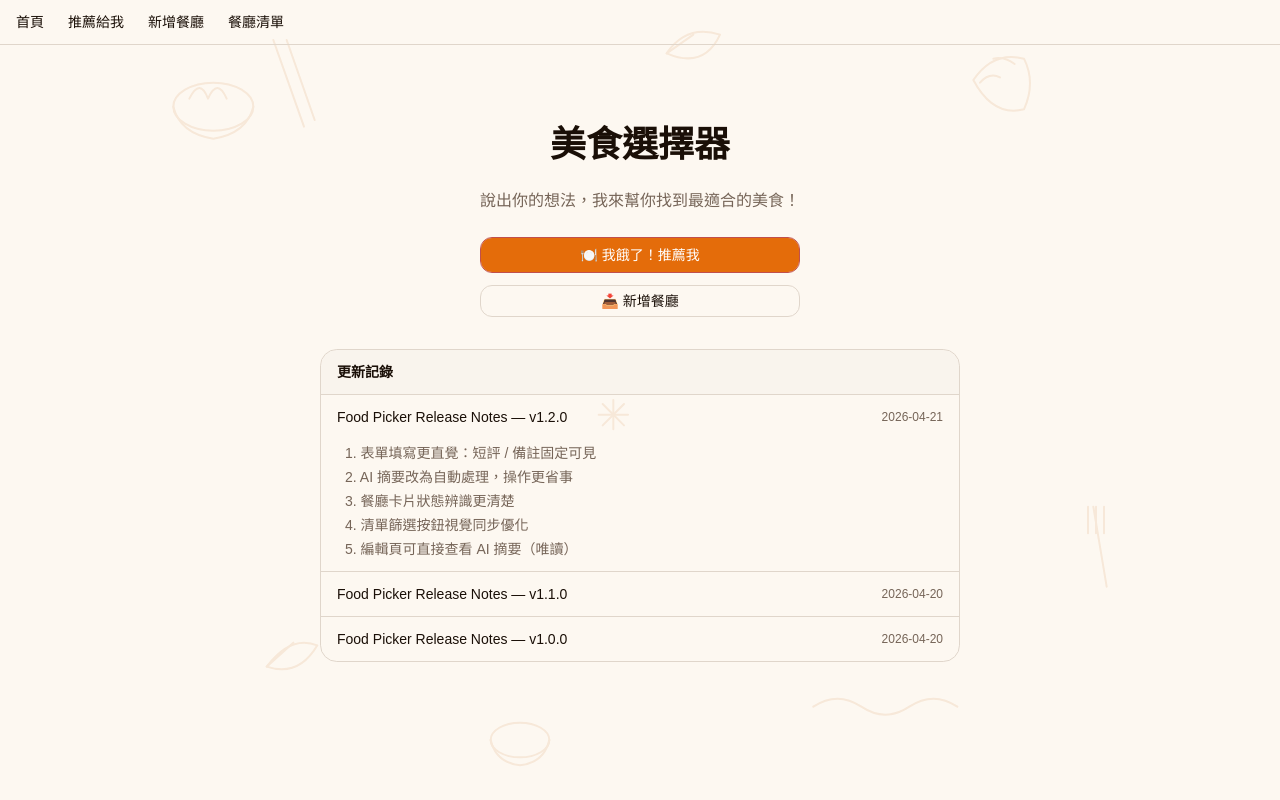
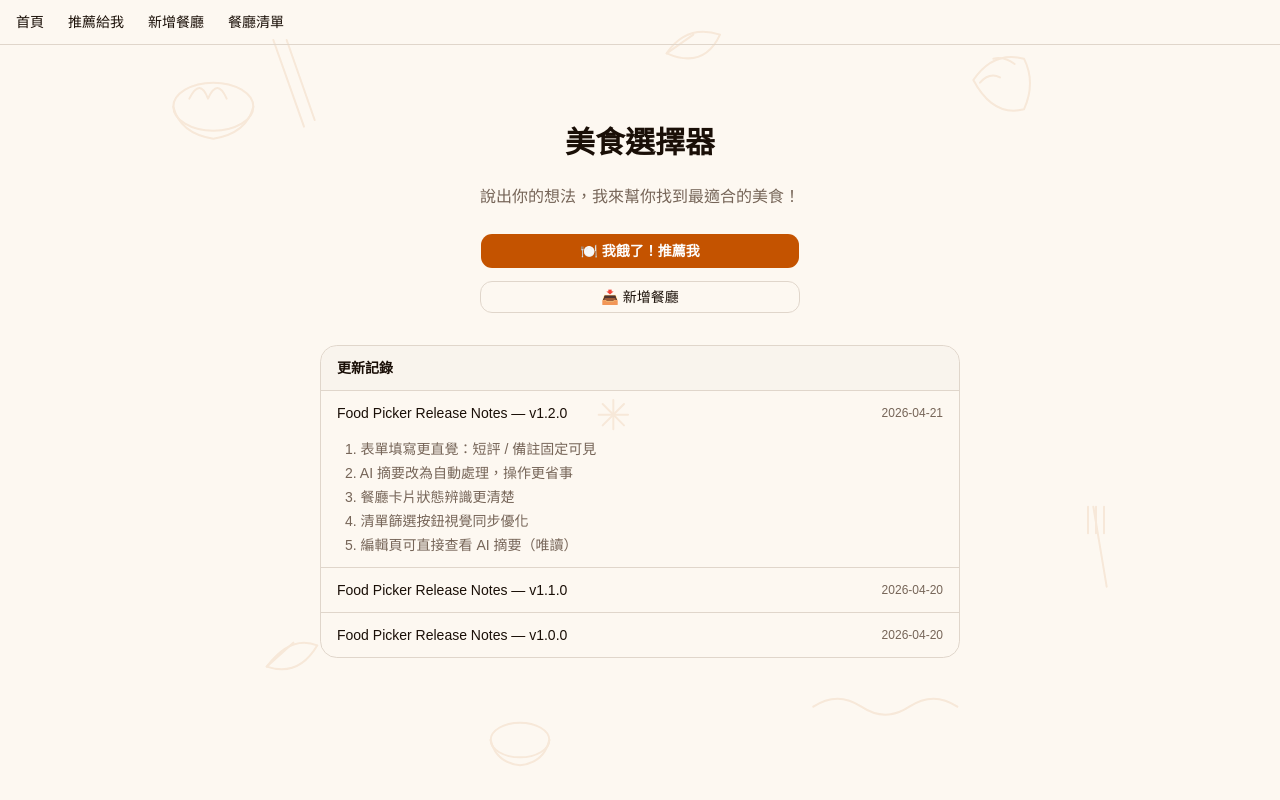
Before and after one commit to sean2249/food-picker, a Next.js app: page / in a window 1280 px wide. Built offline with nearby package versions, Linux system fonts and the light colour scheme.

Commit message:
feat(ui): remove hard-coded orange from home page, fix heading semantics, apply type scale

```diff
--- a/app/page.tsx
+++ b/app/page.tsx
@@ -6,11 +6,11 @@ export default function Home() {
   return (
     <div className="space-y-8 pt-12">
       <div className="text-center space-y-6">
-        <h1 className="text-4xl font-bold">美食選擇器</h1>
+        <h1 className="text-3xl font-black">美食選擇器</h1>
         <p className="text-muted-foreground">說出你的想法，我來幫你找到最適合的美食！</p>
         <div className="flex flex-col gap-3 max-w-xs mx-auto">
             <Link href="/recommend">
-            <Button size="lg" className="w-full" style={{ backgroundColor: '#E46C0A', borderColor: '#C0504D', color: '#FFFFFF' }}>🍽️ 我餓了！推薦我</Button>
+            <Button size="lg" className="w-full bg-brand text-brand-foreground hover:bg-brand/90 font-bold">🍽️ 我餓了！推薦我</Button>
             </Link>
           <Link href="/restaurants/new">
             <Button variant="outline" className="w-full" >📥 新增餐廳</Button>
@@ -19,7 +19,7 @@ export default function Home() {
       </div>
 
       <div className="border rounded-xl overflow-hidden">
-        <p className="px-4 py-3 text-sm font-semibold border-b bg-muted/30">更新記錄</p>
+        <h2 className="px-4 py-3 text-sm font-semibold border-b bg-muted/30">更新記錄</h2>
         {releases.map((release, i) => (
           <details key={release.filename} open={i === 0} className="border-b last:border-0">
             <summary className="px-4 py-3 text-sm cursor-pointer hover:bg-muted list-none flex items-center justify-between">
```
